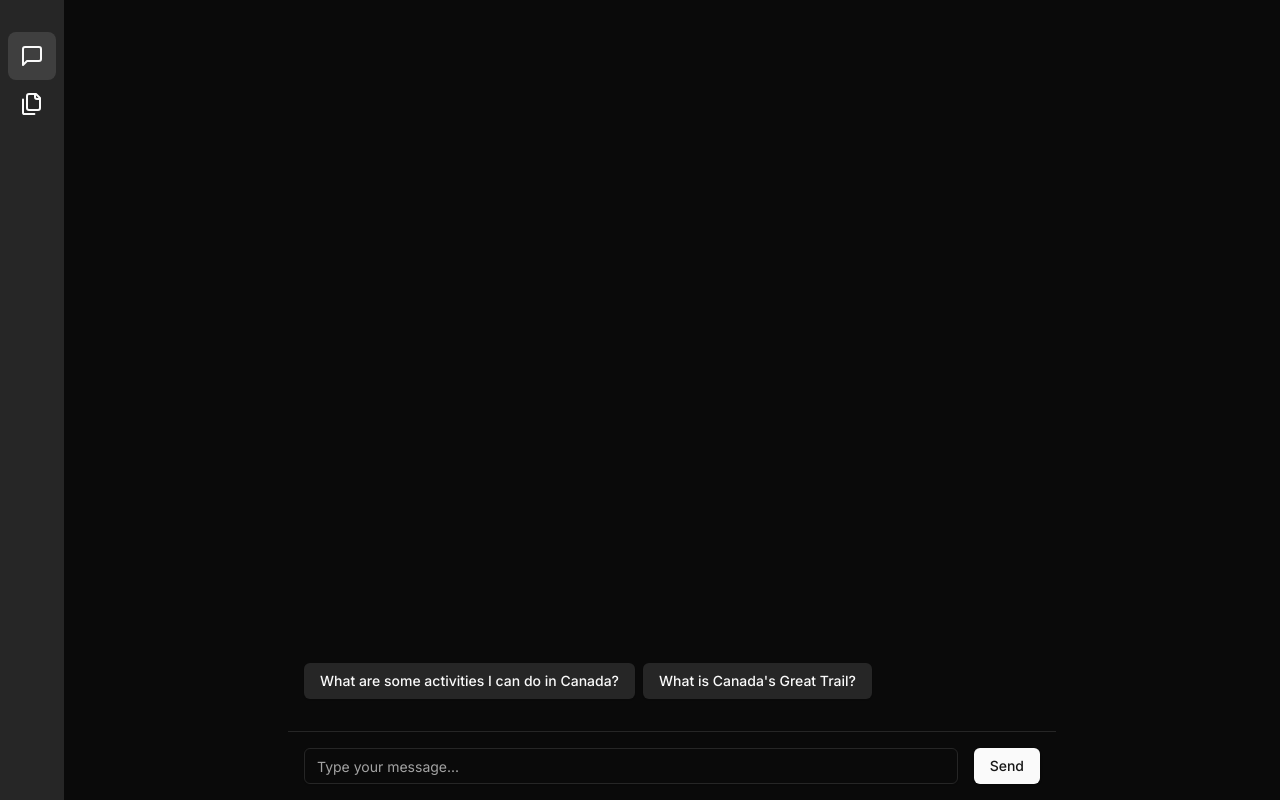
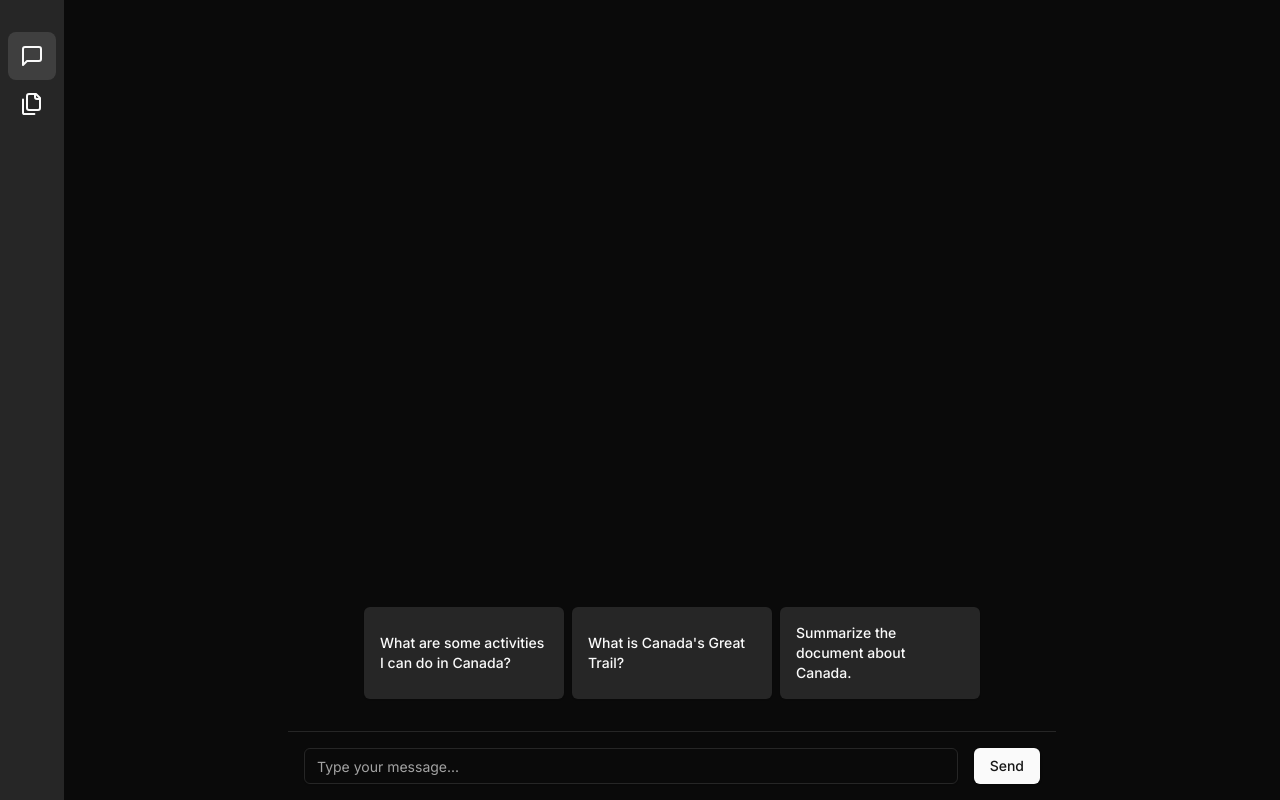
Before and after one commit to austinmw312/rag-chatbot, a Next.js app: page / in a window 1280 px wide. Built offline with nearby package versions, Linux system fonts and the light colour scheme.

Commit message:
Sample prompts look good

```diff
--- a/components/suggested-prompts.tsx
+++ b/components/suggested-prompts.tsx
@@ -12,6 +12,7 @@ export function SuggestedPrompts({ onSelectPrompt, messageCount }: SuggestedProm
   const prompts = [
     "What are some activities I can do in Canada?",
     "What is Canada's Great Trail?",
+    "Summarize the document about Canada.",
   ];
 
   const handlePromptClick = (prompt: string) => {
@@ -23,12 +24,12 @@ export function SuggestedPrompts({ onSelectPrompt, messageCount }: SuggestedProm
   if (!isVisible || messageCount > 0) return null;
 
   return (
-    <div className="flex gap-2 mb-4 flex-wrap px-4 pb-4">
+    <div className="flex gap-2 mb-4 flex-wrap px-4 pb-4 justify-center">
       {prompts.map((prompt) => (
         <Button
           key={prompt}
           variant="secondary"
-          className="text-sm"
+          className="text-sm w-[200px] h-auto whitespace-normal text-left p-4"
           onClick={() => handlePromptClick(prompt)}
         >
           {prompt}
```
